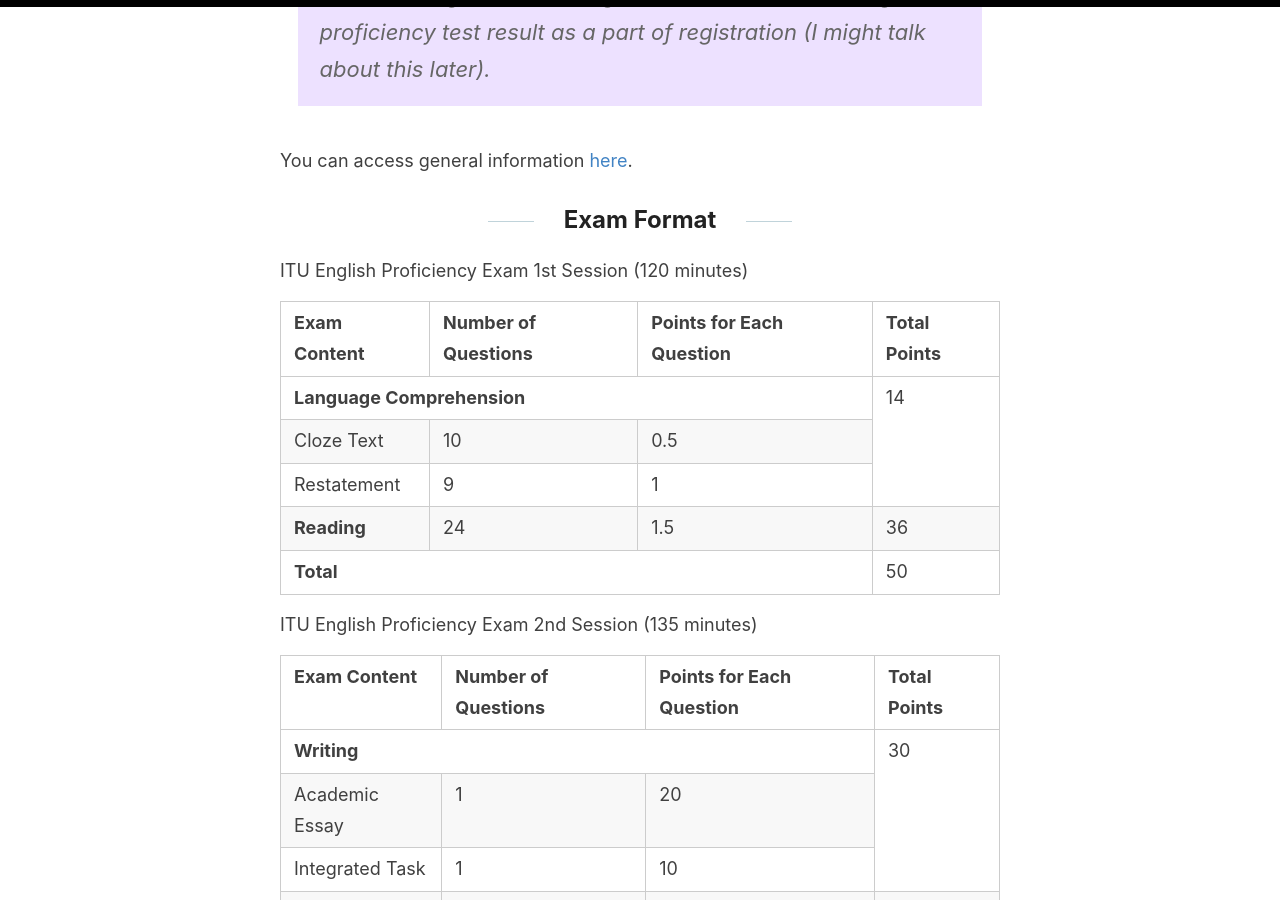
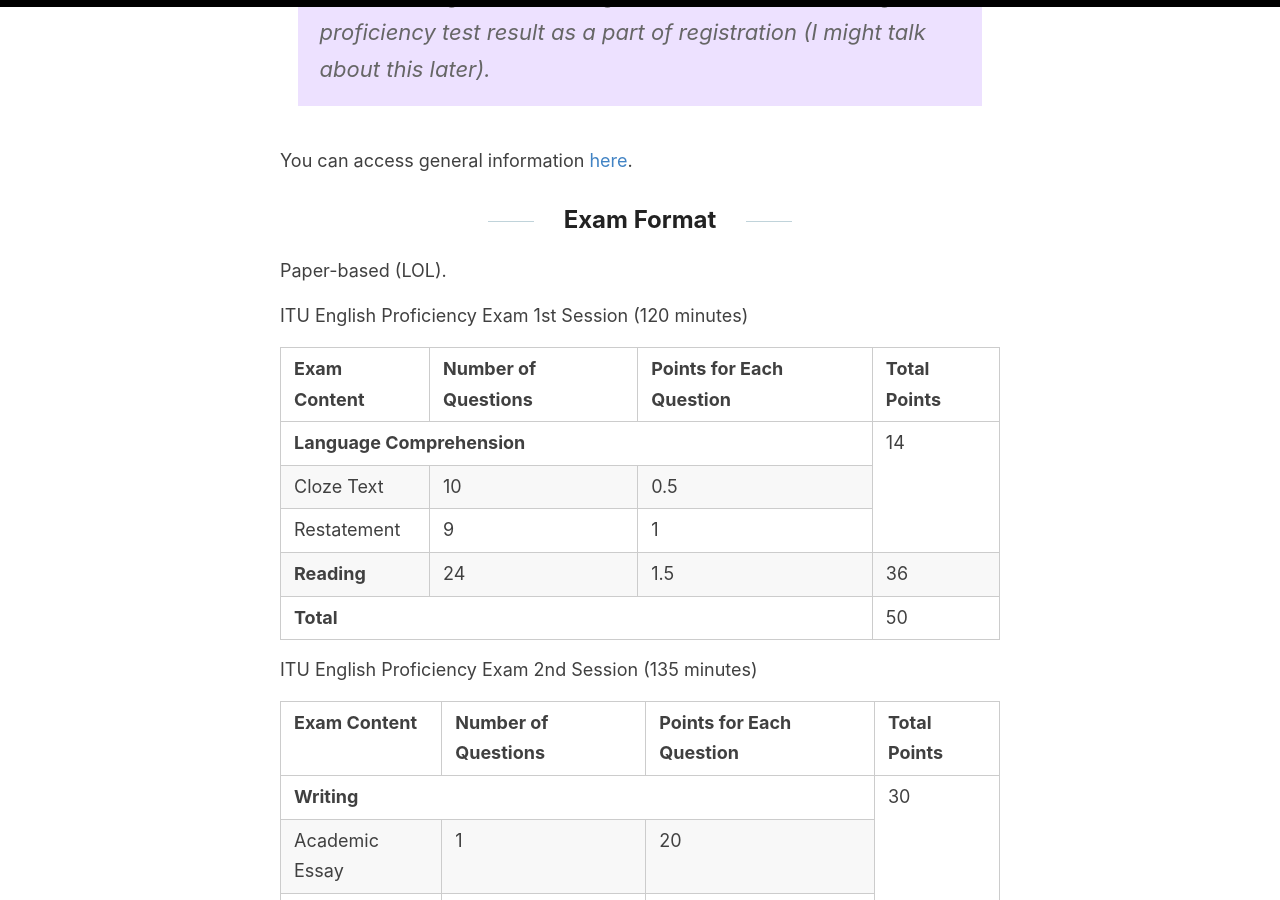
Before and after one commit to determinedguy/cecoret, a Jekyll site: the page built from _posts/2025-1-25-itu-english-exam.md, in a window 1280 px wide and 900 px high, scrolled down 466 px. Built offline with Jekyll 4.4.1, drawn with Linux system fonts in a browser that asks for light colours.

Commit message:
add: rudimentary info

```diff
--- a/_posts/2025-1-25-itu-english-exam.md
+++ b/_posts/2025-1-25-itu-english-exam.md
@@ -9,6 +9,8 @@ categories: [Kuliah, Language, Ujian, Never-Ending Learning]
 You can access general information [here](https://www.sis.itu.edu.tr/onkayitlar/english_exam/index_en.php).
 
 ## Exam Format
+
+Paper-based (LOL).
 
 ITU English Proficiency Exam 1st Session (120 minutes)
 
```
